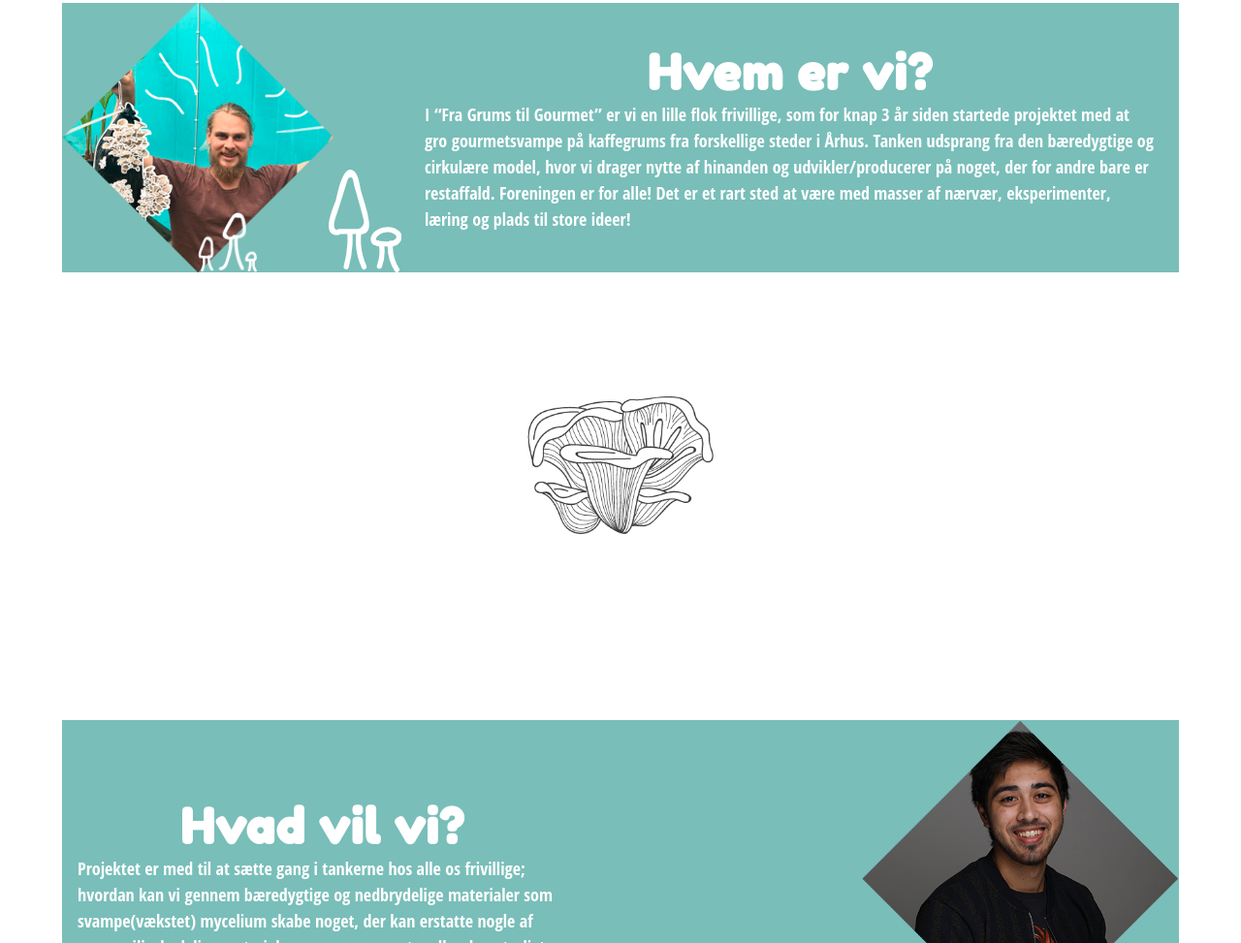
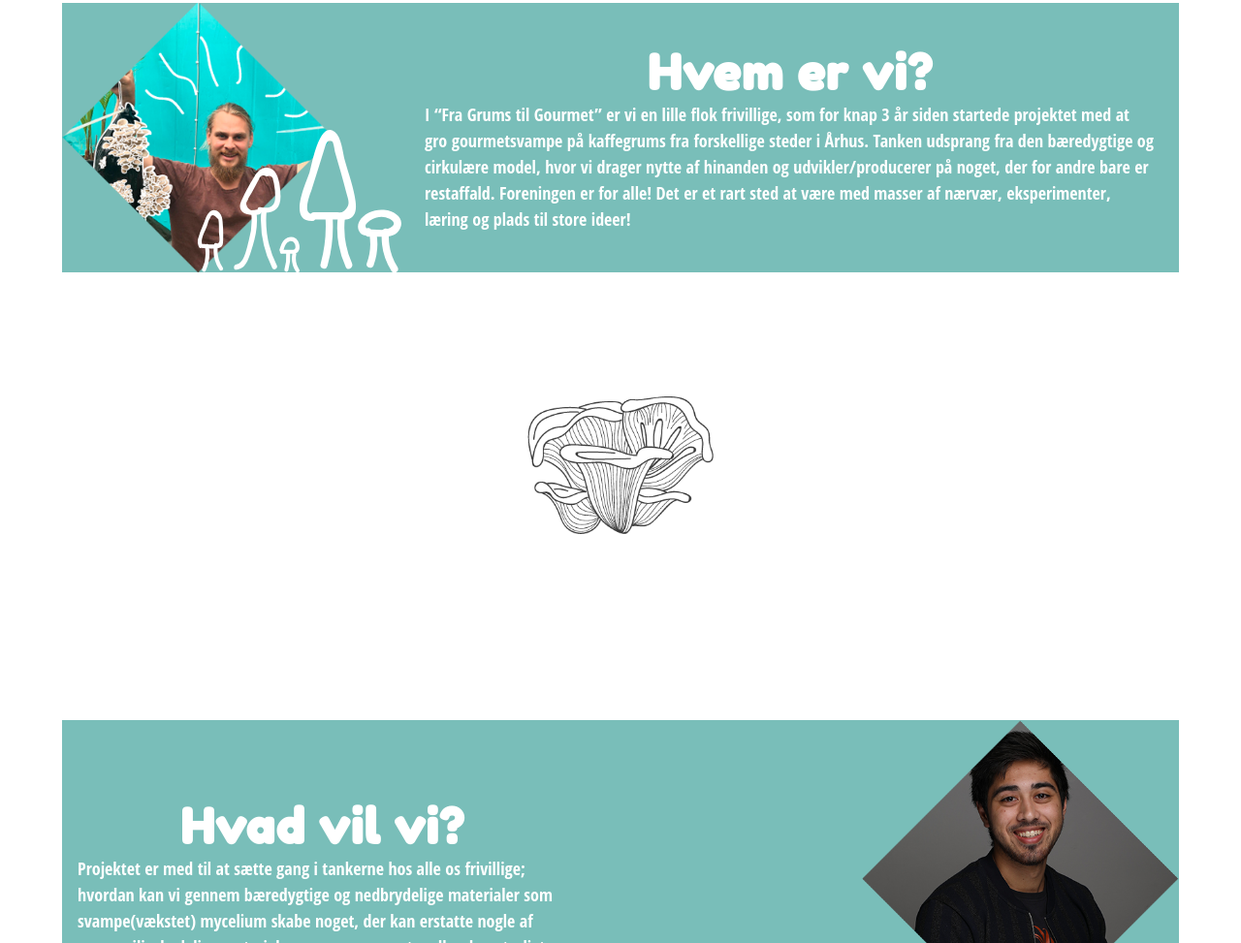
Before and after one commit to stinebredtoft/Eksamen-2.-semester, a plain HTML site: page index.html in a window 1280 px wide. Shown: the part 1018-1991 px from the top of the page at 97% size. Drawn offline with Linux system fonts and the light colour scheme.

Commit message:
Update index.html

```diff
--- a/index.html
+++ b/index.html
@@ -38,8 +38,24 @@
             <section class="artikel">
                 <div class="boks"></div>
                 <img class="artikel-billede" src="images/svampemanden.png">
+                <!-- Container for svampebilleder -->
                 <div class="svamp">
-                    <img src="images/optegnet-svamp-4.png" alt="Svampe i enkle linjer" class="svampen1">
+                    <!-- SVG for svampebillede -->
+                    <svg xmlns="http://www.w3.org/2000/svg" viewBox="0 0 57.83 59.57">
+                        <title>optegnet-svamp-1</title>
+                        <g class="svampen1" data-name="Lag 2">
+                            <path class="optegn-svampen1" d="M22,58c5.09-.65,6.52-5.38,8-9.71,2.42-7.24,4.29-14.5,3.42-22.18-.22-1.89-3.22-1.91-3,0a40.42,40.42,0,0,1-1.45,15.38C28,45,26.44,54.41,22,55c-1.89.25-1.92,3.25,0,3Z" />
+                            <path class="optegn-svampen1" d="M44.87,55.54A58,58,0,0,1,39,25.42c.14-1.92-2.86-1.91-3,0a60.94,60.94,0,0,0,6.31,31.63c.85,1.73,3.44.22,2.59-1.51Z" />
+                            <path class="optegn-svampen1" d="M35.38,25.4c7.3,1,11.72-1.51,11.64-9.25C47,11,46.09-.94,38.3.06c-2.8.36-4.75,2.81-6.15,5A105.32,105.32,0,0,0,24.69,19c-3.07,7.22,4.81,8.81,10.21,7.54,1.88-.44,1.08-3.34-.8-2.9a16,16,0,0,1-3.83.61q-4.35-2.82-1.88-5.85c.43-1.53,1.69-3.15,2.43-4.53s1.62-3,2.44-4.53c.47-.92,1-1.82,1.48-2.7q1.07-3.24,4.32-1.73,3.45-1,3.75,2.28A23.44,23.44,0,0,1,43.45,10,35,35,0,0,1,44,16.15c0,2.64-.28,5.26-3.21,6.34-1.56.57-3.82.12-5.43-.09-1.9-.25-1.89,2.75,0,3Z" />
+                            <path class="optegn-svampen1" d="M51.41,58.42a26.52,26.52,0,0,0,1.06-9.62c-.11-1.43-2.36-1.45-2.25,0a25,25,0,0,1-1,9,1.13,1.13,0,0,0,2.17.6Z" />
+                            <path class="optegn-svampen1" d="M47.7,48.92c1.91,0,3.83,0,5.75,0A4.43,4.43,0,0,0,56.74,48c1.61-1.59,1.13-4.45.21-6.27a4.45,4.45,0,0,0-6-1.87c-2.68,1.15-3.71,4.06-4.51,6.66-.43,1.38,1.74,2,2.17.59.48-1.57,1-3.41,2.25-4.56,1.58-1.42,3.67-1.13,4.34,1a4.45,4.45,0,0,1,.26,1.91c-.14,1.11-1.09,1.24-2.06,1.25-1.92,0-3.84,0-5.75,0a1.13,1.13,0,0,0,0,2.25Z" />
+                            <path class="optegn-svampen1" d="M53.72,48.86a13.67,13.67,0,0,0,2,10.19c.79,1.21,2.74.08,1.94-1.13a11.42,11.42,0,0,1-1.75-8.47c.26-1.41-1.91-2-2.17-.59Z" />
+                            <path class="optegn-svampen1" d="M4,44.8A20,20,0,0,1,2.5,57.49c-.6,1.3,1.34,2.45,1.94,1.13A22.61,22.61,0,0,0,6.12,44.2c-.3-1.42-2.47-.82-2.17.6Z" />
+                            <path class="optegn-svampen1" d="M9.27,43.67a20.24,20.24,0,0,0,3,14.36c.79,1.21,2.74.08,1.95-1.14a17.82,17.82,0,0,1-2.76-12.62c.22-1.42-1.94-2-2.17-.6Z" />
+                            <path class="optegn-svampen1" d="M2.66,45.69c2.78,0,7,.79,9.59-.11,1.64-.56,2-1.7,2.1-3.33a76.24,76.24,0,0,0-.21-11c-.14-2-.43-4.27-2-5.72-3.69-3.35-6.4,0-7.7,3.44S1.54,35.84.49,39.36a7.27,7.27,0,0,0,.2,5.75c.62,1.3,2.56.16,1.94-1.14C1.2,41,4,36.4,5.06,33.6c.57-1.5,1-3.83,2-5.11q.77-3.48,4.65.84a17.22,17.22,0,0,1,.26,3c.06,1.41.05,2.83.07,4.24s.64,4.34.1,5.65c-1,2.33-7.29,1.18-9.44,1.19a1.13,1.13,0,0,0,0,2.25Z" />
+                        </g>
+                    </svg>
+
                     <!-- SVG for svampebillede -->
                     <svg xmlns="http://www.w3.org/2000/svg" viewBox="0 0 42.62 59.79">
                         <title>optegnet-svamp-2</title>
```
